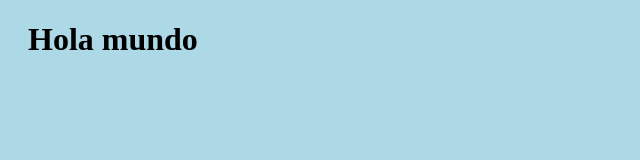
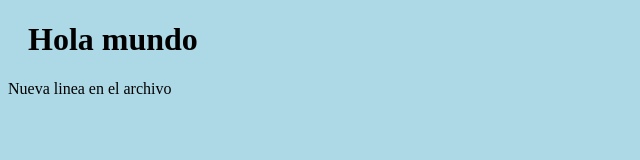
Before and after one commit to alfonsolpzny/GitHub-hello-world, a plain HTML site: page index.html in a window 1280 px wide. Shown: the whole page, without its empty margins (0-640 px from the left). Drawn offline with Linux system fonts and the light colour scheme.

Commit message:
se añadio una linea a index.html

```diff
--- a/index.html
+++ b/index.html
@@ -8,5 +8,6 @@
 </head>
 <body>
     <h1>Hola mundo</h1>
+    <p>Nueva linea en el archivo</p>
 </body>
 </html>
```
